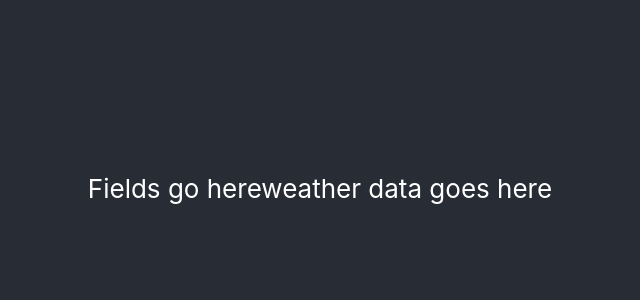
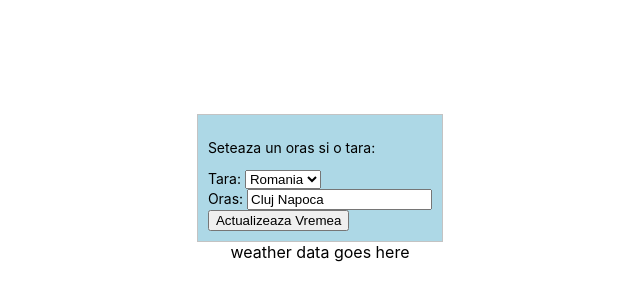
Before and after one commit to turcuciprian/bt_weather_app, a React (Create React App) app: page / in a window 1280 px wide. Shown: the part 212-512 px from the top of the page, without its empty margins (320-960 px from the left). Built offline with nearby package versions, Linux system fonts and the light colour scheme.

Commit message:
implemented a basic styled components wrappers  removed some default css stuff  added styled components package

```diff
--- a/package.json
+++ b/package.json
@@ -10,7 +10,8 @@
     "country-codes": "0.0.3",
     "react": "^16.13.1",
     "react-dom": "^16.13.1",
-    "react-scripts": "3.4.1"
+    "react-scripts": "3.4.1",
+    "styled-components": "^5.1.0"
   },
   "scripts": {
     "start": "react-scripts start",
--- a/src/App.css
+++ b/src/App.css
@@ -1,38 +1,7 @@
-.App {
-  text-align: center;
-}
-
-.App-logo {
-  height: 40vmin;
-  pointer-events: none;
-}
-
-@media (prefers-reduced-motion: no-preference) {
-  .App-logo {
-    animation: App-logo-spin infinite 20s linear;
-  }
-}
-
 .App-header {
-  background-color: #282c34;
   min-height: 100vh;
   display: flex;
   flex-direction: column;
   align-items: center;
   justify-content: center;
-  font-size: calc(10px + 2vmin);
-  color: white;
 }
-
-.App-link {
-  color: #61dafb;
-}
-
-@keyframes App-logo-spin {
-  from {
-    transform: rotate(0deg);
-  }
-  to {
-    transform: rotate(360deg);
-  }
-}
--- a/src/components/InputDataFields.js
+++ b/src/components/InputDataFields.js
@@ -1,5 +1,32 @@
-import React from "react";
+import React, { useState } from "react";
+import {
+  InputFieldsWrapper,
+  TaraWrapper,
+  OrasWrapper,
+} from "../other/styledComponents";
 const InputDataFields = () => {
-  return <>Fields go here</>;
+  const [oras, setOras] = useState("Cluj Napoca");
+  return (
+    <>
+      <InputFieldsWrapper>
+        <p>Seteaza un oras si o tara:</p>
+        <TaraWrapper>
+          Tara:{" "}
+          <select>
+            <option value="ro">Romania</option>
+          </select>
+        </TaraWrapper>
+        <OrasWrapper>
+          Oras:{" "}
+          <input
+            Type="text"
+            onChange={(e) => setOras(e.target.value)}
+            value={oras}
+          />
+        </OrasWrapper>
+        <button>Actualizeaza Vremea</button>
+      </InputFieldsWrapper>
+    </>
+  );
 };
 export default InputDataFields;
--- /dev/null
+++ b/src/other/styledComponents.js
@@ -0,0 +1,17 @@
+import styled from "styled-components";
+
+export const InputFieldsWrapper = styled.div`
+  font-size: 14px;
+  background-color: lightblue;
+  padding: 10px;
+  border: 1px solid #c3c3c3;
+  color: #000;
+`;
+export const TaraWrapper = styled.div`
+  font-size: 14px;
+  background-color: lightblue;
+`;
+export const OrasWrapper = styled.div`
+  font-size: 14px;
+  background-color: lightblue;
+`;
```
Also changed, not shown: src/styledComponents.js (deleted), 1 other file (tests, documents, lock files or other folders).
